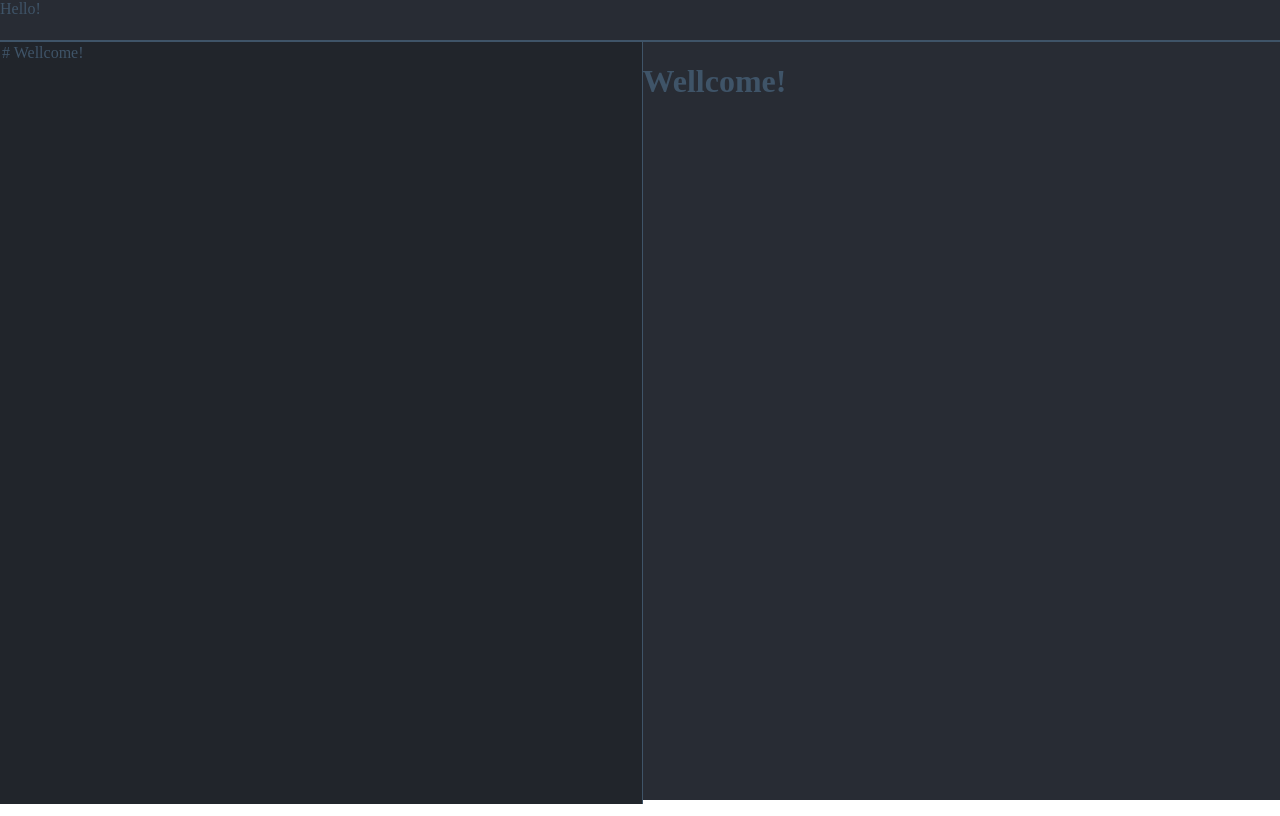
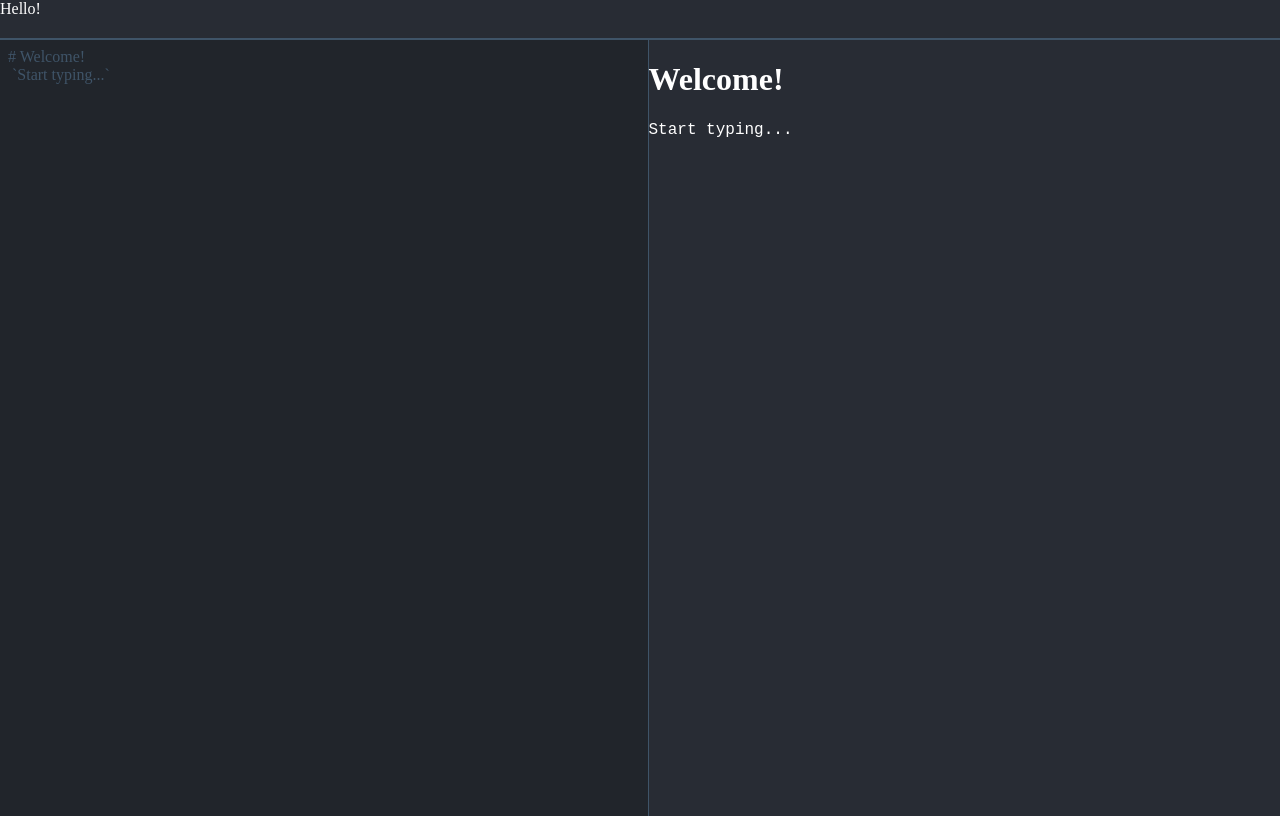
Before and after one commit to Shikachuu/md-note-taking-tool, a Vue app: page / in a window 1280 px wide. Built offline with nearby package versions, Linux system fonts and the light colour scheme; what vue-highlightjs would draw is missing.

Commit message:
wokring syntax highlight

```diff
--- a/package.json
+++ b/package.json
@@ -9,11 +9,11 @@
   },
   "dependencies": {
     "core-js": "^3.3.2",
+    "highlight.js": "^9.15.10",
     "lodash": "^4.17.15",
     "marked": "^0.7.0",
     "register-service-worker": "^1.6.2",
-    "vue": "^2.6.10",
-    "vue-highlightjs": "^1.3.3"
+    "vue": "^2.6.10"
   },
   "devDependencies": {
     "@vue/cli-plugin-babel": "^4.0.0",
--- /dev/null
+++ b/public/atom-one-dark.css
@@ -0,0 +1,96 @@
+/*
+
+Atom One Dark by Daniel Gamage
+Original One Dark Syntax theme from https://github.com/atom/one-dark-syntax
+
+base:    #282c34
+mono-1:  #abb2bf
+mono-2:  #818896
+mono-3:  #5c6370
+hue-1:   #56b6c2
+hue-2:   #61aeee
+hue-3:   #c678dd
+hue-4:   #98c379
+hue-5:   #e06c75
+hue-5-2: #be5046
+hue-6:   #d19a66
+hue-6-2: #e6c07b
+
+*/
+
+.hljs {
+    display: block;
+    overflow-x: auto;
+    padding: 0.5em;
+    color: #abb2bf;
+    background: #282c34;
+  }
+
+  .hljs-comment,
+  .hljs-quote {
+    color: #5c6370;
+    font-style: italic;
+  }
+
+  .hljs-doctag,
+  .hljs-keyword,
+  .hljs-formula {
+    color: #c678dd;
+  }
+
+  .hljs-section,
+  .hljs-name,
+  .hljs-selector-tag,
+  .hljs-deletion,
+  .hljs-subst {
+    color: #e06c75;
+  }
+
+  .hljs-literal {
+    color: #56b6c2;
+  }
+
+  .hljs-string,
+  .hljs-regexp,
+  .hljs-addition,
+  .hljs-attribute,
+  .hljs-meta-string {
+    color: #98c379;
+  }
+
+  .hljs-built_in,
+  .hljs-class .hljs-title {
+    color: #e6c07b;
+  }
+
+  .hljs-attr,
+  .hljs-variable,
+  .hljs-template-variable,
+  .hljs-type,
+  .hljs-selector-class,
+  .hljs-selector-attr,
+  .hljs-selector-pseudo,
+  .hljs-number {
+    color: #d19a66;
+  }
+
+  .hljs-symbol,
+  .hljs-bullet,
+  .hljs-link,
+  .hljs-meta,
+  .hljs-selector-id,
+  .hljs-title {
+    color: #61aeee;
+  }
+
+  .hljs-emphasis {
+    font-style: italic;
+  }
+
+  .hljs-strong {
+    font-weight: bold;
+  }
+
+  .hljs-link {
+    text-decoration: underline;
+  }
--- a/public/index.html
+++ b/public/index.html
@@ -5,8 +5,9 @@
     <meta http-equiv="X-UA-Compatible" content="IE=edge">
     <meta name="viewport" content="width=device-width,initial-scale=1.0">
     <link rel="stylesheet" href="https://unpkg.com/normalize.css@8.0.1">
+    <link rel="stylesheet" href="atom-one-dark.css">
     <link rel="icon" href="<%= BASE_URL %>favicon.ico">
-    <title>md-note-taking-tool</title>
+    <title>MD Note Taking Tool</title>
   </head>
   <body>
     <noscript>
--- a/src/App.vue
+++ b/src/App.vue
@@ -17,15 +17,24 @@ export default {
 </script>
 
 <style>
+body{
+  background-color: #282c34;
+}
 #app{
   height: 100vh;
   display: flex;
   flex-direction: column;
   background-color: #282c34;
-  color: #3f5468;
+  color: white /*#3f5468*/;
+}
+table{
+  border: #3faf7e solid 2px;
+}
+td{
+  border: #3faf7e solid 2px;
 }
 .editor{
-  height: 95vh;
+  min-height: 95vh;
 }
 nav{
   height: 5vh;
--- a/src/components/Markdown-Writer.vue
+++ b/src/components/Markdown-Writer.vue
@@ -1,6 +1,6 @@
 <template>
 	<div class="editor">
-		<textarea name="editor" :value="input" @input="update"></textarea>
+		<textarea class="hljs markdown" name="editor" :value="input" @input="update"></textarea>
 		<div class="compiled-md" v-html="compiledMd"></div>
 	</div>
 </template>
@@ -8,19 +8,27 @@
 <script>
 import marked from "marked";
 import _ from "lodash";
+import highlightjs from "highlight.js";
 export default {
 	name: "MarkdownWriter",
   data() {
     return {
-      input: "# Wellcome!",
+      input: "# Welcome! \n `Start typing...`",
     };
   },
   computed: {
     compiledMd: function() {
-      return marked(this.input, {
-      gfm: true,
-      sanitizer: true,
+      marked.setOptions({
+        renderer: new marked.Renderer(),
+        highlight: function(code) {
+          return highlightjs.highlightAuto(code).value;
+        },
+        gfm: true,
+        breaks: true,
+        sanitizer: true,
+        xhtml: false
       });
+      return marked(this.input);
     }
   },
   methods: {
@@ -49,5 +57,6 @@ textarea{
 .compiled-md{
   width: 100%;
   height: 100%;
+  background-color: #282c34;
 }
 </style>
```
Also changed, not shown: 1 other file (tests, documents, lock files or other folders).
